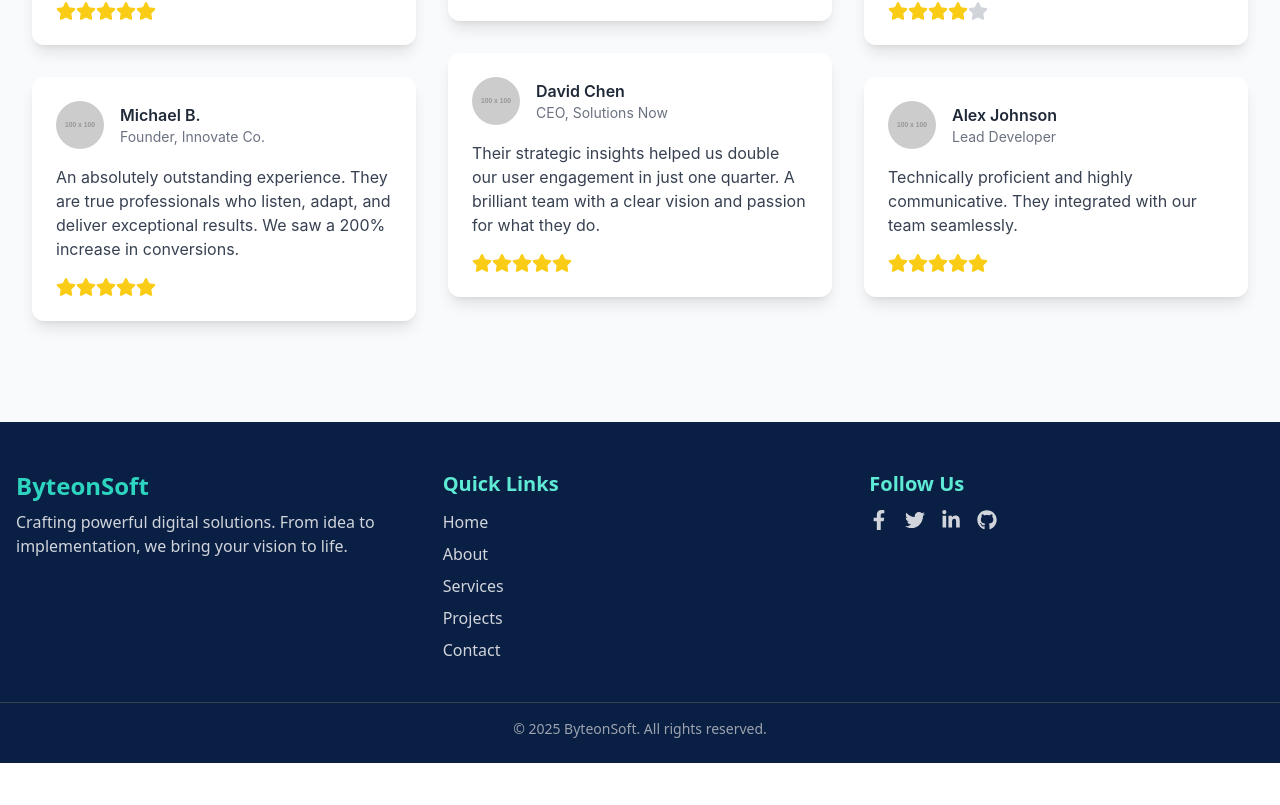
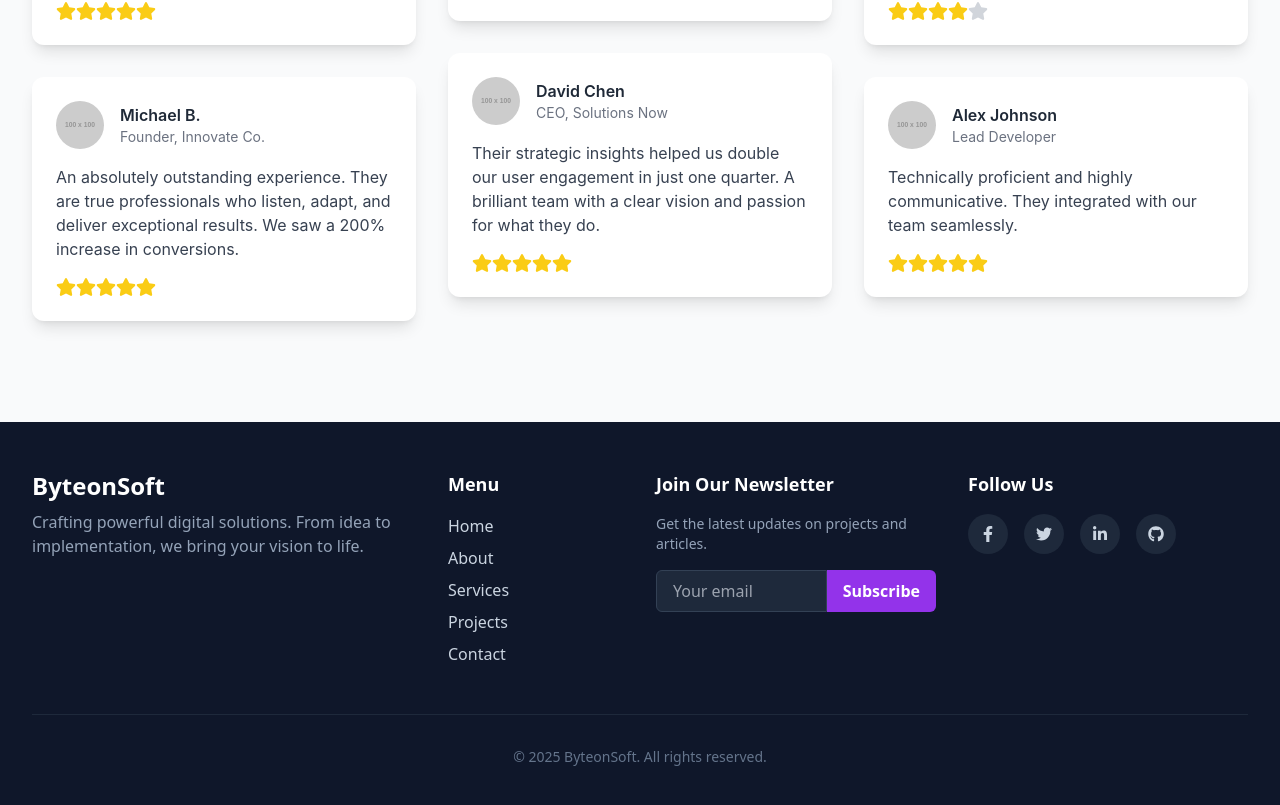
Before and after one commit to GolamRabbaniSajib/byteonsoft, a React (Vite) app: page / in a window 1280 px wide. Shown: the part 4193-4998 px from the top of the page. Before the commit the page ends 4956 px from the top, so only its background shows below. Built offline with nearby package versions, Linux system fonts and the light colour scheme; no server answers.

Commit message:
footer optimize

```diff
--- a/src/components/Shared/Footer/Footer.jsx
+++ b/src/components/Shared/Footer/Footer.jsx
@@ -1,127 +1,127 @@
-import { Helmet } from "react-helmet-async";
-import { FaFacebookF, FaTwitter, FaLinkedinIn, FaGithub } from "react-icons/fa";
-import { Link } from "react-router-dom";
+import React from 'react';
+import { motion } from 'framer-motion';
+import { FaFacebookF, FaTwitter, FaLinkedinIn, FaGithub } from 'react-icons/fa';
 
 const Footer = () => {
+  const containerVariants = {
+    hidden: { opacity: 0 },
+    visible: {
+      opacity: 1,
+      transition: { staggerChildren: 0.15, delayChildren: 0.2 }
+    }
+  };
+
+  const itemVariants = {
+    hidden: { y: 20, opacity: 0 },
+    visible: {
+      y: 0,
+      opacity: 1,
+      transition: { type: 'spring', stiffness: 100 }
+    }
+  };
+
+  const socialIconHover = {
+    scale: 1.2,
+    transition: { type: 'spring', stiffness: 400 }
+  };
+
+  const navLinks = [
+    { name: 'Home', path: '/' },
+    { name: 'About', path: '/about' },
+    { name: 'Services', path: '/services' },
+    { name: 'Projects', path: '/projects' },
+    { name: 'Contact', path: '/contact' }
+  ];
+
+  const socialLinks = [
+    { icon: <FaFacebookF />, href: 'https://facebook.com', label: 'Facebook' },
+    { icon: <FaTwitter />, href: 'https://twitter.com', label: 'Twitter' },
+    { icon: <FaLinkedinIn />, href: 'https://linkedin.com', label: 'LinkedIn' },
+    { icon: <FaGithub />, href: 'https://github.com', label: 'GitHub' }
+  ];
+
   return (
-    <>
-      <Helmet>
-        <title>Footer | ByteonSoft</title>
-        <meta
-          name="description"
-          content="Connect with ByteonSoft on our social media platforms or explore our website for more about our services and projects."
-        />
-        <meta
-          name="keywords"
-          content="footer, ByteonSoft, social media, services, projects"
-        />
-        <meta property="og:title" content="Footer | ByteonSoft" />
-        <meta
-          property="og:description"
-          content="Connect with ByteonSoft on our social media platforms or explore our website for more about our services and projects."
-        />
-      </Helmet>
+    <footer className="bg-slate-900 text-slate-300 font-sans">
+      <motion.div
+        className="max-w-7xl mx-auto px-4 sm:px-6 lg:px-8 py-12"
+        variants={containerVariants}
+        initial="hidden"
+        whileInView="visible"
+        viewport={{ once: true, amount: 0.3 }}
+      >
+        <div className="grid grid-cols-1 md:grid-cols-12 gap-8">
+          <motion.div className="md:col-span-4" variants={itemVariants}>
+            <h2 className="text-2xl font-bold text-white mb-2">ByteonSoft</h2>
+            <p className="text-slate-400">
+              Crafting powerful digital solutions. From idea to implementation, we bring your vision to life.
+            </p>
+          </motion.div>
 
-      <footer className="bg-[#0a1f44] text-white pt-12 pb-6">
-        <div className="max-w-7xl mx-auto px-4 grid grid-cols-1 md:grid-cols-3 gap-8">
-          {/* Brand + Description */}
-          <div>
-            <h2 className="text-2xl font-bold text-teal-400 mb-2">
-              ByteonSoft
-            </h2>
-            <p className="text-gray-300">
-              Crafting powerful digital solutions. From idea to implementation,
-              we bring your vision to life.
+          <motion.div className="md:col-span-2" variants={itemVariants}>
+            <h3 className="text-lg font-semibold mb-4 text-white">Menu</h3>
+            <ul className="space-y-2">
+              {navLinks.map(({ name, path }) => (
+                <li key={name}>
+                  <a href={path} className="hover:text-purple-400 transition-colors">
+                    {name}
+                  </a>
+                </li>
+              ))}
+            </ul>
+          </motion.div>
+
+          <motion.div className="md:col-span-3" variants={itemVariants}>
+            <h3 className="text-lg font-semibold mb-4 text-white">Join Our Newsletter</h3>
+            <p className="text-slate-400 mb-4 text-sm">
+              Get the latest updates on projects and articles.
             </p>
-          </div>
+            <form className="flex">
+              <input
+                type="email"
+                placeholder="Your email"
+                className="w-full px-4 py-2 bg-slate-800 border border-slate-700 rounded-l-md focus:outline-none focus:ring-2 focus:ring-purple-500 text-white"
+              />
+              <button
+                type="submit"
+                className="bg-purple-600 text-white font-semibold px-4 py-2 rounded-r-md hover:bg-purple-700 transition-colors"
+              >
+                Subscribe
+              </button>
+            </form>
+          </motion.div>
 
-          {/* Navigation */}
-          <div>
-            <h3 className="text-xl font-semibold mb-3 text-teal-300">
-              Quick Links
-            </h3>
-            <ul className="space-y-2 text-gray-300">
-              <li>
-                <Link to="/" className="hover:text-white">
-                  Home
-                </Link>
-              </li>
-              <li>
-                <Link to="/about" className="hover:text-white">
-                  About
-                </Link>
-              </li>
-              <li>
-                <Link to="/services" className="hover:text-white">
-                  Services
-                </Link>
-              </li>
-              <li>
-                <Link to="/projects" className="hover:text-white">
-                  Projects
-                </Link>
-              </li>
-              <li>
-                <Link to="/contact" className="hover:text-white">
-                  Contact
-                </Link>
-              </li>
-            </ul>
-          </div>
-
-          {/* Social Media */}
-          <div>
-            <h3 className="text-xl font-semibold mb-3 text-teal-300">
-              Follow Us
-            </h3>
-            <div className="flex gap-4 text-gray-300">
-              <a
-                href="https://facebook.com"
-                target="_blank"
-                rel="noopener noreferrer"
-                className="hover:text-white"
-                aria-label="Facebook"
-              >
-                <FaFacebookF size={20} />
-              </a>
-              <a
-                href="https://twitter.com"
-                target="_blank"
-                rel="noopener noreferrer"
-                className="hover:text-white"
-                aria-label="Twitter"
-              >
-                <FaTwitter size={20} />
-              </a>
-              <a
-                href="https://linkedin.com"
-                target="_blank"
-                rel="noopener noreferrer"
-                className="hover:text-white"
-                aria-label="LinkedIn"
-              >
-                <FaLinkedinIn size={20} />
-              </a>
-              <a
-                href="https://github.com"
-                target="_blank"
-                rel="noopener noreferrer"
-                className="hover:text-white"
-                aria-label="GitHub"
-              >
-                <FaGithub size={20} />
-              </a>
+          <motion.div className="md:col-span-3" variants={itemVariants}>
+            <h3 className="text-lg font-semibold mb-4 text-white">Follow Us</h3>
+            <div className="flex space-x-4">
+              {socialLinks.map(({ icon, href, label }) => (
+                <motion.a
+                  key={label}
+                  href={href}
+                  target="_blank"
+                  rel="noopener noreferrer"
+                  className="p-3 bg-slate-800 rounded-full hover:bg-purple-600 transition-colors"
+                  aria-label={label}
+                  whileHover={socialIconHover}
+                >
+                  {icon}
+                </motion.a>
+              ))}
             </div>
-          </div>
+          </motion.div>
         </div>
 
-        {/* Bottom */}
-        <div className="text-center text-gray-400 mt-10 text-sm border-t border-gray-700 pt-4">
+        <div className="text-center text-slate-500 mt-12 text-sm border-t border-slate-800 pt-8">
           © {new Date().getFullYear()} ByteonSoft. All rights reserved.
         </div>
-      </footer>
-    </>
+      </motion.div>
+    </footer>
   );
 };
 
-export default Footer;
+const App = () => (
+  <div className="w-full bg-slate-900">
+    <Footer />
+  </div>
+);
+
+export default App;
```
